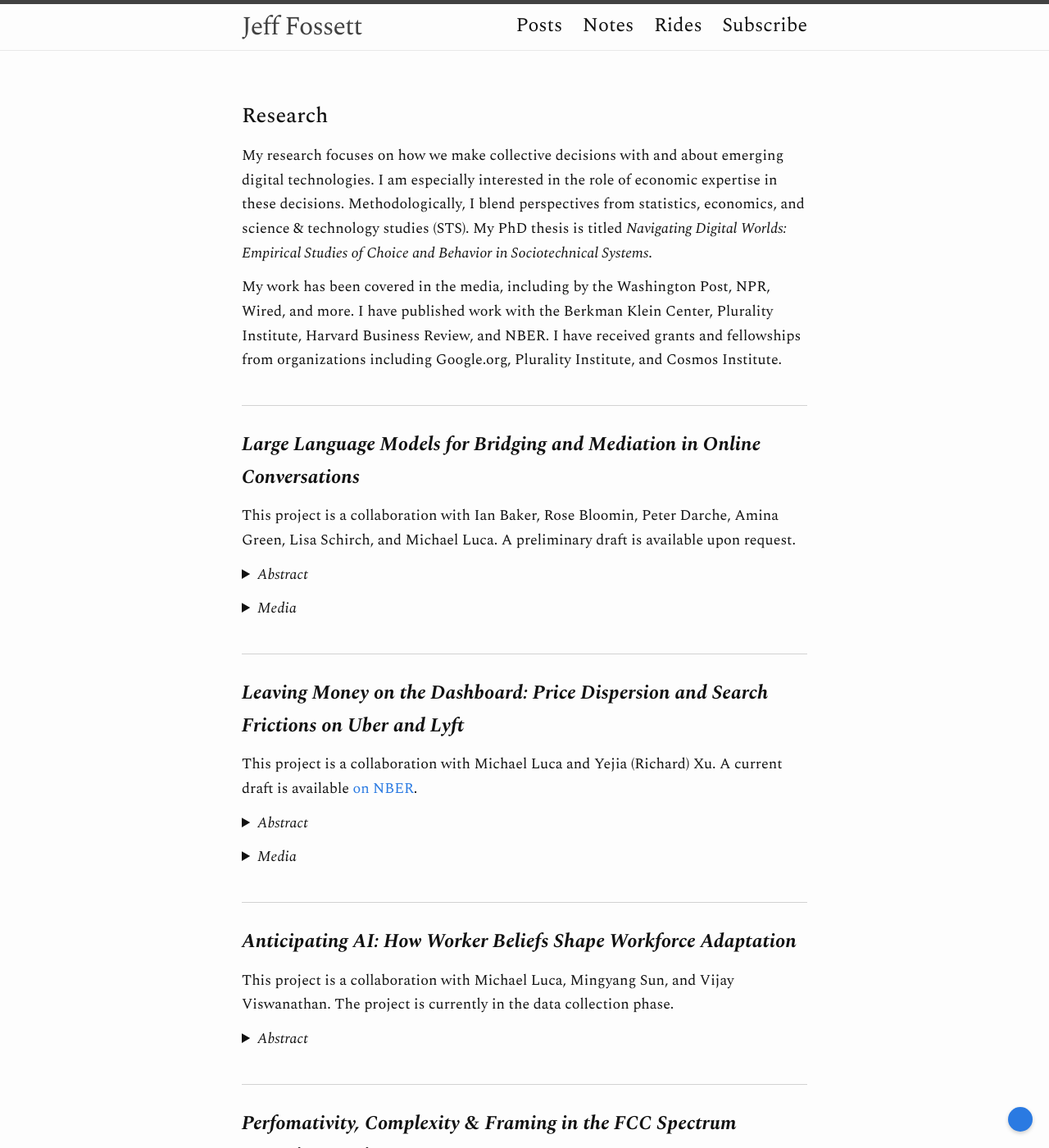
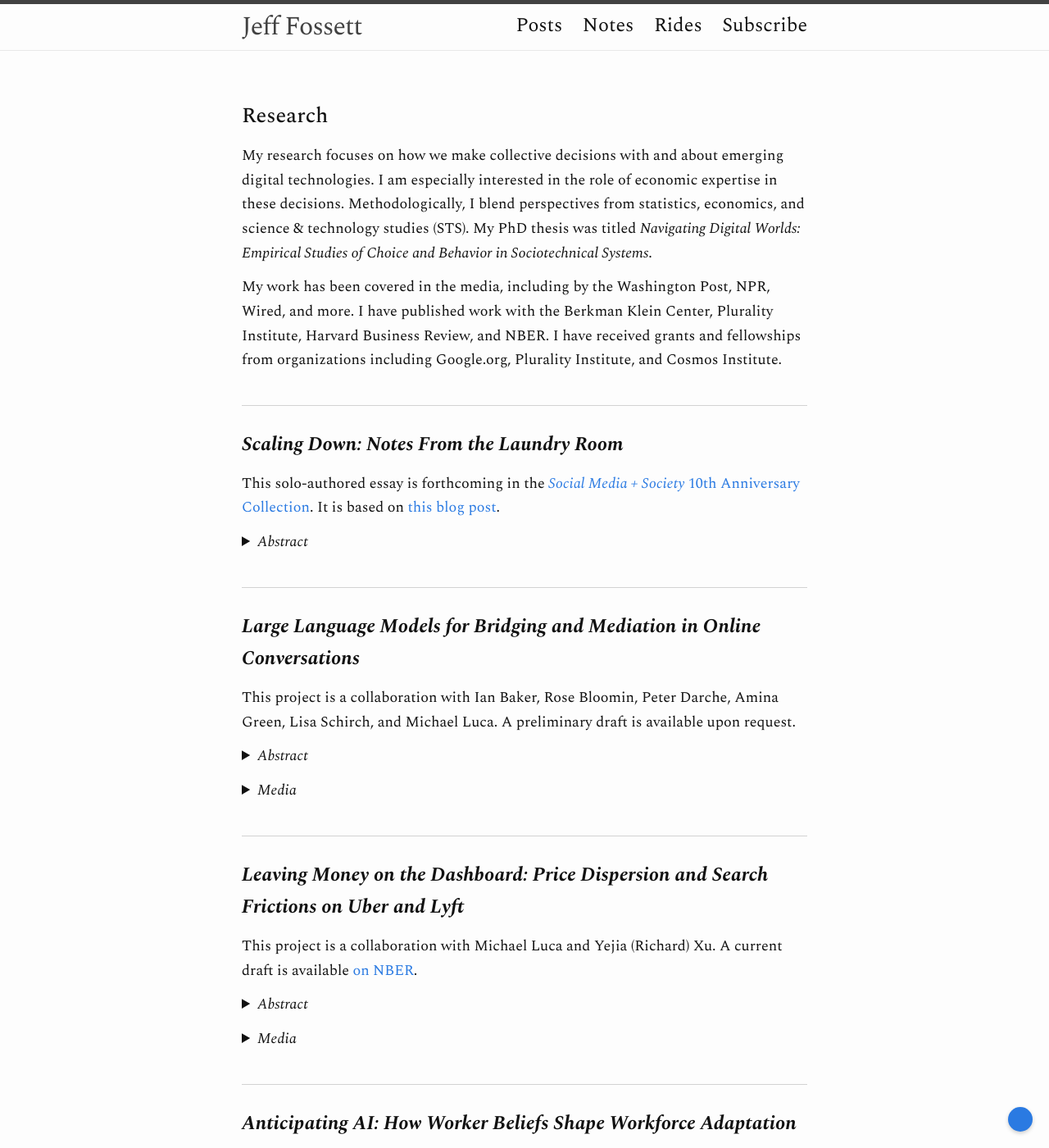
Before and after one commit to Fossj117/fossj117.github.io, a Jekyll site: the page built from academic.md, in a window 1280 px wide and 1400 px high. Shown: the whole window at 82% size. Built offline with Jekyll 4.4.1, drawn with Linux system fonts in a browser that asks for light colours.

Commit message:
update academic

```diff
--- a/academic.md
+++ b/academic.md
@@ -18,9 +18,21 @@ permalink: /academic/
 <section class="paper-block preamble">
 <h2>Research</h2>
 
-<p>My research focuses on how we make collective decisions with and about emerging digital technologies. I am especially interested in the role of economic expertise in these decisions. Methodologically, I blend perspectives from statistics, economics, and science &amp; technology studies (STS). My PhD thesis is titled <em>Navigating Digital Worlds: Empirical Studies of Choice and Behavior in Sociotechnical Systems</em>.</p>
+<p>My research focuses on how we make collective decisions with and about emerging digital technologies. I am especially interested in the role of economic expertise in these decisions. Methodologically, I blend perspectives from statistics, economics, and science &amp; technology studies (STS). My PhD thesis was titled <em>Navigating Digital Worlds: Empirical Studies of Choice and Behavior in Sociotechnical Systems</em>.</p>
 
 <p> My work has been covered in the media, including by the Washington Post, NPR, Wired, and more. I have published work with the Berkman Klein Center, Plurality Institute, Harvard Business Review, and NBER. I have received grants and fellowships from organizations including Google.org, Plurality Institute, and Cosmos Institute.</p>
+</section>
+
+<section class="paper-block">
+<h3><strong><em>Scaling Down: Notes From the Laundry Room</em></strong></h3>
+<p>This solo-authored essay is forthcoming in the <a href="https://journals.sagepub.com/topic/collections-sms/sms-1_10th_anniversary_collection?publicationCode=sms"><em>Social Media + Society</em> 10th Anniversary Collection</a>. It is based on <a href="https://jeffreyfossett.com/2026/03/11/laundry-room-polis.html">this blog post</a>.</p>
+<p><details>
+<summary><em>Abstract</em></summary>
+
+This essay tells the story of a personal experiment in deploying a “deliberative technology” called Polis to start a conversation about the norms of my apartment building’s shared laundry room—-a small, quasi-public space ordinarily governed mostly by unspoken rules. The Polis conversation drew meaningful engagement from neighbors, who both voted on shared norms for the space and suggested concrete (and ultimately effective) ways to improve it. Reflecting on this example, I argue that beyond their familiar promise of “scaling up” deliberation, tools like Polis can also facilitate “scaling down,” making it feasible to convene conversations and build a sense of shared interest even in small-scale, everyday settings like the apartment laundry room.
+
+</details>
+</p>
 </section>
 
 <section class="paper-block">
```
